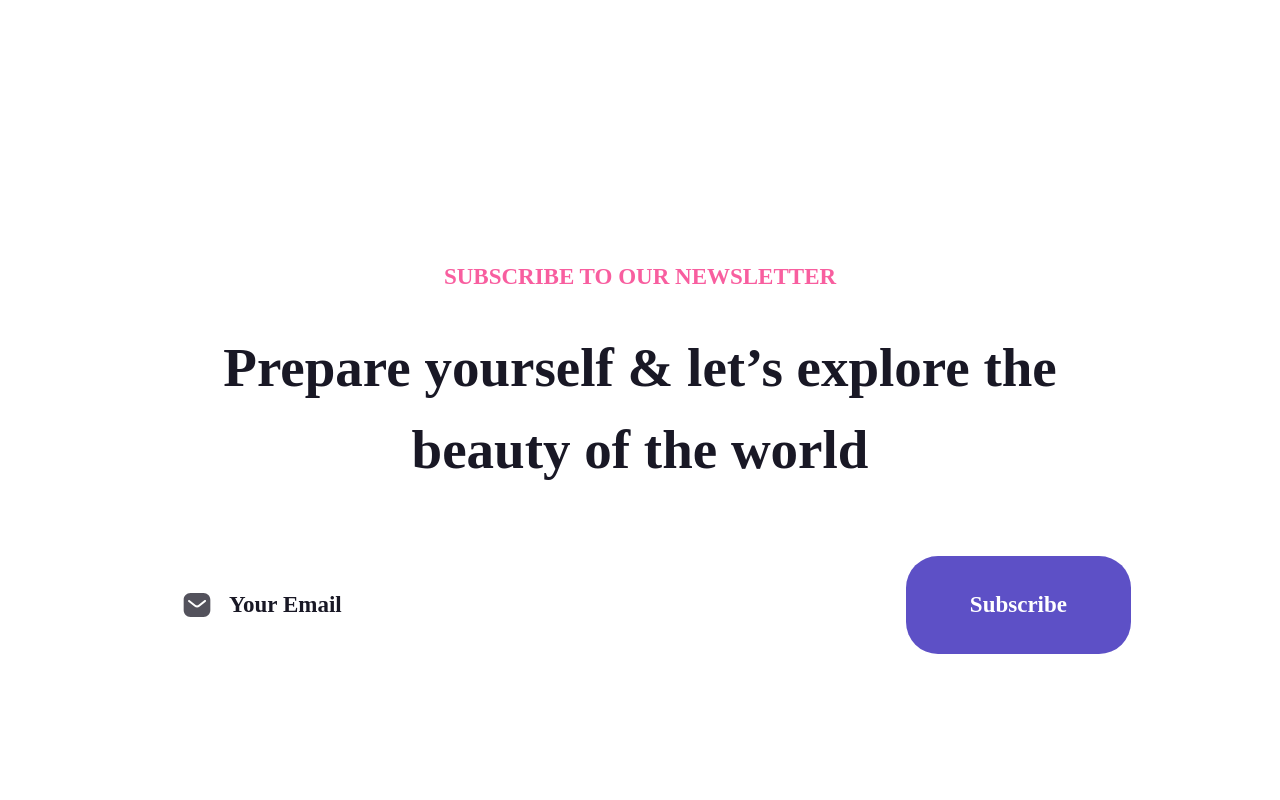
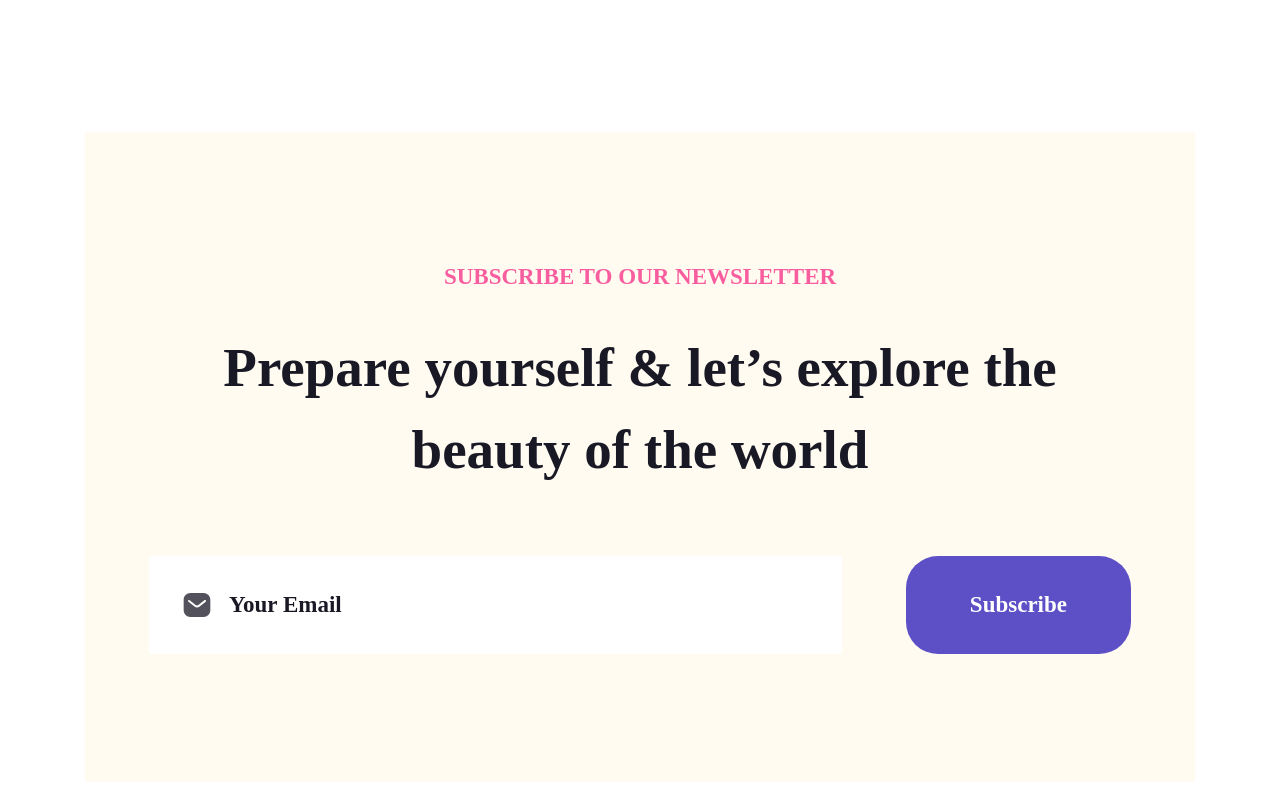
Before and after one commit to kaungmyathan22/nextjs-tailwind-travlog, a Next.js app: page / in a window 1280 px wide. Shown: the part 4140-4940 px from the top of the page. Built offline with nearby package versions, Linux system fonts and the light colour scheme; a web font is replaced by a local one.

Commit message:
file folder refactored

```diff
--- a/src/app/page.tsx
+++ b/src/app/page.tsx
@@ -1,11 +1,11 @@
 import { Clients } from "../components/Clients";
 import { Destinations } from "../components/Destinations";
+import { Footer } from "../components/Footer";
 import { Hero } from "../components/Hero";
 import { PackageSection } from "../components/PackageSection";
 import { Services } from "../components/Services";
 import { KeyFeatures } from "./../components/KeyFeatures";
 import { NewSletter } from "./../components/NewSletter";
-import { Footer } from "./Footer";
 
 export default function Home() {
   return (
--- a/src/components/NewSletter.tsx
+++ b/src/components/NewSletter.tsx
@@ -1,6 +1,6 @@
 export function NewSletter({}) {
   return (
-    <div className="max-w-[1110px] mx-auto py-32 px-16 bg-[rgba(250, 205, 73, 0.08)] mt-32 flex flex-col gap-y-16">
+    <div className="max-w-[1110px] mx-auto py-32 px-16 bg-[#facd4914] mt-32 flex flex-col gap-y-16">
       <div className="flex flex-col gap-y-8">
         <h4 className="text-pink uppercase font-bold text-[23px] .tracking-4_6px text-center">
           subscribe to our newsletter
```
Also changed, not shown: src/components/Footer.tsx (renamed from src/app/Footer.tsx).
